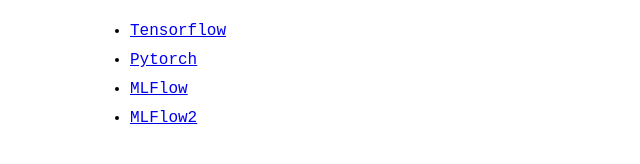
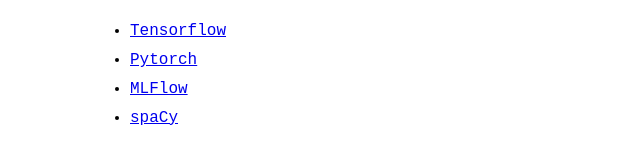
Before and after one commit to lucolivi/opensourceai, a Jekyll site: the page built from index.md, in a window 1280 px wide. Shown: the part 176-340 px from the top of the page, without its empty margins (230-870 px from the left). Built offline with Jekyll 4.4.1, drawn with Linux system fonts in a browser that asks for light colours.

Commit message:
Update menu.yml

```diff
--- a/_data/menu.yml
+++ b/_data/menu.yml
@@ -11,5 +11,5 @@ entries:
   - title: MLFlow
     url: https://mlflow.org
 
-  - title: MLFlow2
-    url: https://mlflow.org
+  - title: spaCy
+    url: https://spacy.io
```
